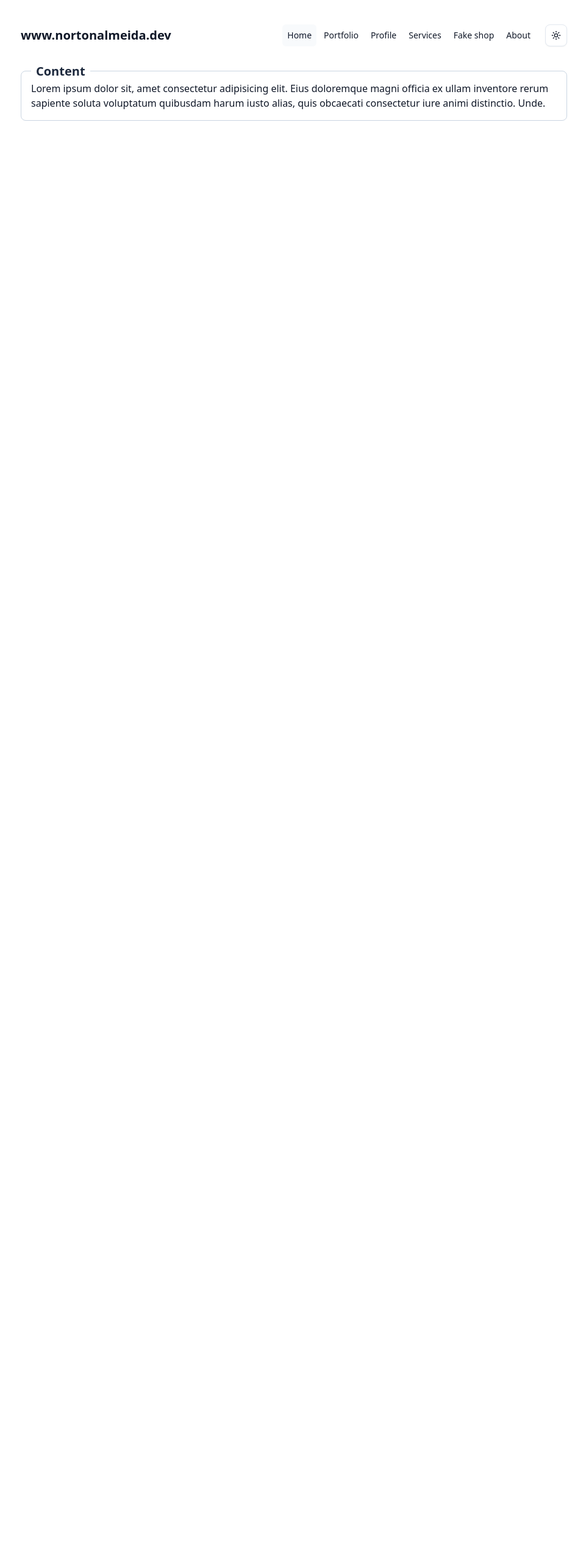
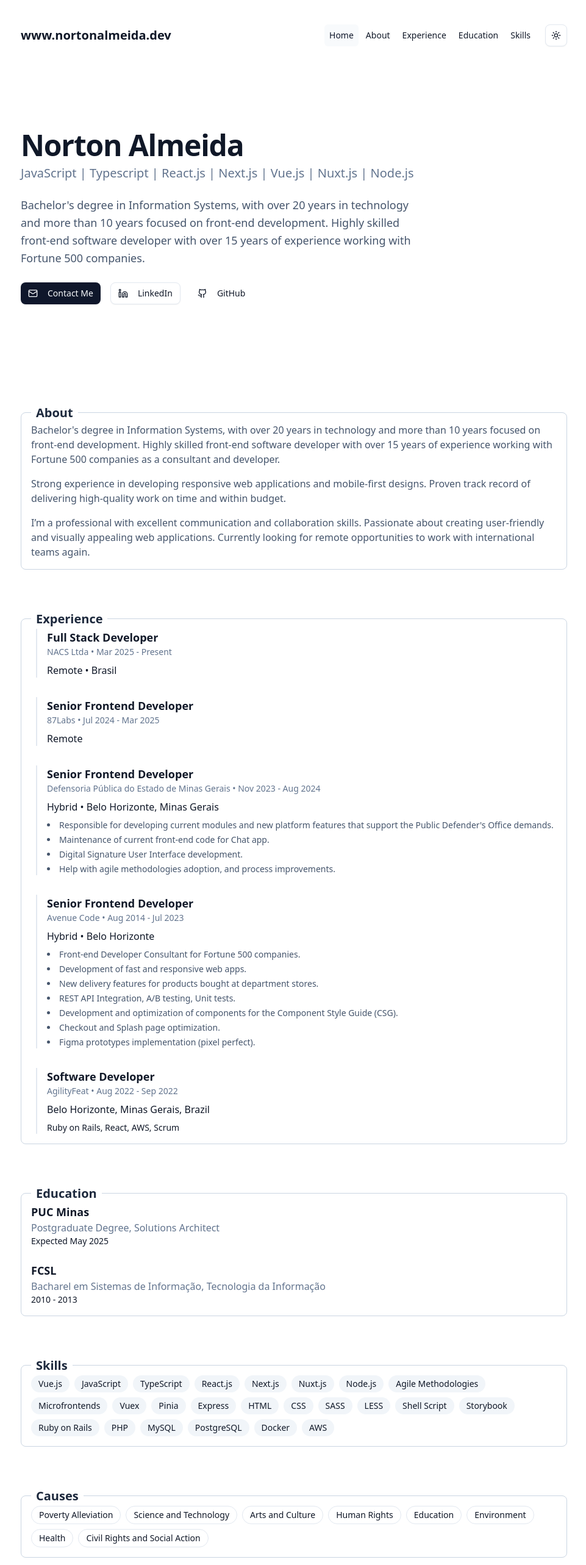
Before and after one commit to nortonx/nortonalmeida.dev, a Next.js app: page / in a window 1280 px wide. Shown: the top 2566 px of the page at 61% size, without its empty margins (158-1119 px from the left). Before the commit the page ends 800 px from the top, so only its background shows below. Built offline with nearby package versions, Linux system fonts and the light colour scheme.

Commit message:
feat: improved ui

```diff
--- a/src/app/page.tsx
+++ b/src/app/page.tsx
@@ -1,15 +1,182 @@
 import NSection from "@/components/custom/XSection"
+import Hero from "@/components/custom/Hero"
 
 export default function Home() {
   return (
-    <div data-testid="home-page">
-      <NSection title="Content">
-        <p>
-          Lorem ipsum dolor sit, amet consectetur adipisicing elit. Eius
-          doloremque magni officia ex ullam inventore rerum sapiente soluta
-          voluptatum quibusdam harum iusto alias, quis obcaecati consectetur
-          iure animi distinctio. Unde.
-        </p>
+    <div data-testid="home-page" className="space-y-20 pb-20">
+      <Hero />
+
+      <NSection title="About" id="about">
+        <div className="space-y-4 text-slate-600 dark:text-slate-300">
+          <p>
+            Bachelor's degree in Information Systems, with over 20 years in
+            technology and more than 10 years focused on front-end development.
+            Highly skilled front-end software developer with over 15 years of
+            experience working with Fortune 500 companies as a consultant and
+            developer.
+          </p>
+          <p>
+            Strong experience in developing responsive web applications and
+            mobile-first designs. Proven track record of delivering high-quality
+            work on time and within budget.
+          </p>
+          <p>
+            I’m a professional with excellent communication and collaboration
+            skills. Passionate about creating user-friendly and visually
+            appealing web applications. Currently looking for remote
+            opportunities to work with international teams again.
+          </p>
+        </div>
+      </NSection>
+
+      <NSection title="Experience" id="experience">
+        <div className="space-y-8">
+          <div className="border-l-2 border-slate-200 dark:border-slate-700 pl-4 ml-2">
+            <h3 className="text-lg font-bold">Full Stack Developer</h3>
+            <p className="text-sm text-muted-foreground">
+              NACS Ltda • Mar 2025 - Present
+            </p>
+            <p className="mt-2">Remote • Brasil</p>
+          </div>
+
+          <div className="border-l-2 border-slate-200 dark:border-slate-700 pl-4 ml-2">
+            <h3 className="text-lg font-bold">Senior Frontend Developer</h3>
+            <p className="text-sm text-muted-foreground">
+              87Labs • Jul 2024 - Mar 2025
+            </p>
+            <p className="mt-2">Remote</p>
+          </div>
+
+          <div className="border-l-2 border-slate-200 dark:border-slate-700 pl-4 ml-2">
+            <h3 className="text-lg font-bold">Senior Frontend Developer</h3>
+            <p className="text-sm text-muted-foreground">
+              Defensoria Pública do Estado de Minas Gerais • Nov 2023 - Aug 2024
+            </p>
+            <p className="mt-2">Hybrid • Belo Horizonte, Minas Gerais</p>
+            <ul className="list-disc list-inside mt-2 space-y-1 text-sm text-slate-600 dark:text-slate-300">
+              <li>
+                Responsible for developing current modules and new platform
+                features that support the Public Defender's Office demands.
+              </li>
+              <li>Maintenance of current front-end code for Chat app.</li>
+              <li>Digital Signature User Interface development.</li>
+              <li>
+                Help with agile methodologies adoption, and process
+                improvements.
+              </li>
+            </ul>
+          </div>
+
+          <div className="border-l-2 border-slate-200 dark:border-slate-700 pl-4 ml-2">
+            <h3 className="text-lg font-bold">Senior Frontend Developer</h3>
+            <p className="text-sm text-muted-foreground">
+              Avenue Code • Aug 2014 - Jul 2023
+            </p>
+            <p className="mt-2">Hybrid • Belo Horizonte</p>
+            <ul className="list-disc list-inside mt-2 space-y-1 text-sm text-slate-600 dark:text-slate-300">
+              <li>Front-end Developer Consultant for Fortune 500 companies.</li>
+              <li>Development of fast and responsive web apps.</li>
+              <li>
+                New delivery features for products bought at department stores.
+              </li>
+              <li>REST API Integration, A/B testing, Unit tests.</li>
+              <li>
+                Development and optimization of components for the Component
+                Style Guide (CSG).
+              </li>
+              <li>Checkout and Splash page optimization.</li>
+              <li>Figma prototypes implementation (pixel perfect).</li>
+            </ul>
+          </div>
+
+          <div className="border-l-2 border-slate-200 dark:border-slate-700 pl-4 ml-2">
+            <h3 className="text-lg font-bold">Software Developer</h3>
+            <p className="text-sm text-muted-foreground">
+              AgilityFeat • Aug 2022 - Sep 2022
+            </p>
+            <p className="mt-2">Belo Horizonte, Minas Gerais, Brazil</p>
+            <p className="mt-2 text-sm">Ruby on Rails, React, AWS, Scrum</p>
+          </div>
+        </div>
+      </NSection>
+
+      <NSection title="Education" id="education">
+        <div className="space-y-6">
+          <div>
+            <h3 className="text-lg font-bold">PUC Minas</h3>
+            <p className="text-muted-foreground">
+              Postgraduate Degree, Solutions Architect
+            </p>
+            <p className="text-sm">Expected May 2025</p>
+          </div>
+          <div>
+            <h3 className="text-lg font-bold">FCSL</h3>
+            <p className="text-muted-foreground">
+              Bacharel em Sistemas de Informação, Tecnologia da Informação
+            </p>
+            <p className="text-sm">2010 - 2013</p>
+          </div>
+        </div>
+      </NSection>
+
+      <NSection title="Skills" id="skills">
+        <div className="flex flex-wrap gap-2">
+          {[
+            "Vue.js",
+            "JavaScript",
+            "TypeScript",
+            "React.js",
+            "Next.js",
+            "Nuxt.js",
+            "Node.js",
+            "Agile Methodologies",
+            "Microfrontends",
+            "Vuex",
+            "Pinia",
+            "Express",
+            "HTML",
+            "CSS",
+            "SASS",
+            "LESS",
+            "Shell Script",
+            "Storybook",
+            "Ruby on Rails",
+            "PHP",
+            "MySQL",
+            "PostgreSQL",
+            "Docker",
+            "AWS",
+          ].map((skill) => (
+            <span
+              key={skill}
+              className="px-3 py-1 bg-slate-100 dark:bg-slate-800 rounded-full text-sm font-medium"
+            >
+              {skill}
+            </span>
+          ))}
+        </div>
+      </NSection>
+
+      <NSection title="Causes" id="causes">
+        <div className="flex flex-wrap gap-2">
+          {[
+            "Poverty Alleviation",
+            "Science and Technology",
+            "Arts and Culture",
+            "Human Rights",
+            "Education",
+            "Environment",
+            "Health",
+            "Civil Rights and Social Action",
+          ].map((cause) => (
+            <span
+              key={cause}
+              className="px-3 py-1 border border-slate-200 dark:border-slate-700 rounded-full text-sm"
+            >
+              {cause}
+            </span>
+          ))}
+        </div>
       </NSection>
     </div>
   )
--- /dev/null
+++ b/src/components/custom/Hero.tsx
@@ -0,0 +1,45 @@
+import React from "react"
+import { Button } from "@/components/ui/button"
+import { Github, Linkedin, Mail } from "lucide-react"
+import Link from "next/link"
+
+export default function Hero() {
+  return (
+    <section className="flex flex-col items-start justify-center min-h-[60vh] py-20 gap-6">
+      <div className="space-y-2">
+        <h1 className="text-4xl font-extrabold tracking-tight lg:text-5xl">
+          Norton Almeida
+        </h1>
+        <h2 className="text-xl text-muted-foreground">
+          JavaScript | Typescript | React.js | Next.js | Vue.js | Nuxt.js |
+          Node.js
+        </h2>
+      </div>
+
+      <p className="max-w-2xl text-lg leading-relaxed text-slate-600 dark:text-slate-300">
+        Bachelor's degree in Information Systems, with over 20 years in
+        technology and more than 10 years focused on front-end development.
+        Highly skilled front-end software developer with over 15 years of
+        experience working with Fortune 500 companies.
+      </p>
+
+      <div className="flex gap-4">
+        <Button asChild variant="default">
+          <Link href="mailto:norton.almeida@gmail.com">
+            <Mail className="mr-2 h-4 w-4" /> Contact Me
+          </Link>
+        </Button>
+        <Button asChild variant="outline">
+          <Link href="https://linkedin.com/in/norton-almeida" target="_blank">
+            <Linkedin className="mr-2 h-4 w-4" /> LinkedIn
+          </Link>
+        </Button>
+        <Button asChild variant="ghost">
+          <Link href="https://github.com" target="_blank">
+            <Github className="mr-2 h-4 w-4" /> GitHub
+          </Link>
+        </Button>
+      </div>
+    </section>
+  )
+}
--- a/src/components/nav-menubar.tsx
+++ b/src/components/nav-menubar.tsx
@@ -19,38 +19,16 @@ export default function NavMenubar() {
           </NavigationMenuLink>
         </NavigationMenuItem>
         <NavigationMenuItem>
-          <NavigationMenuLink
-            href="/portfolio"
-            data-active={pathname === "/portfolio"}
-          >
-            Portfolio
-          </NavigationMenuLink>
+          <NavigationMenuLink href="#about">About</NavigationMenuLink>
         </NavigationMenuItem>
         <NavigationMenuItem>
-          <NavigationMenuLink
-            href="/profile"
-            data-active={pathname === "/profile"}
-          >
-            Profile
-          </NavigationMenuLink>
+          <NavigationMenuLink href="#experience">Experience</NavigationMenuLink>
         </NavigationMenuItem>
         <NavigationMenuItem>
-          <NavigationMenuLink
-            href="/services"
-            data-active={pathname === "/services"}
-          >
-            Services
-          </NavigationMenuLink>
+          <NavigationMenuLink href="#education">Education</NavigationMenuLink>
         </NavigationMenuItem>
         <NavigationMenuItem>
-          <NavigationMenuLink href="/shop" data-active={pathname === "/shop"}>
-            Fake shop
-          </NavigationMenuLink>
-        </NavigationMenuItem>
-        <NavigationMenuItem>
-          <NavigationMenuLink href="/about" data-active={pathname === "/about"}>
-            About
-          </NavigationMenuLink>
+          <NavigationMenuLink href="#skills">Skills</NavigationMenuLink>
         </NavigationMenuItem>
       </NavigationMenuList>
     </NavigationMenu>
```
Also changed, not shown: .claude/settings.local.json (added), 1 other file (tests, documents, lock files or other folders).
